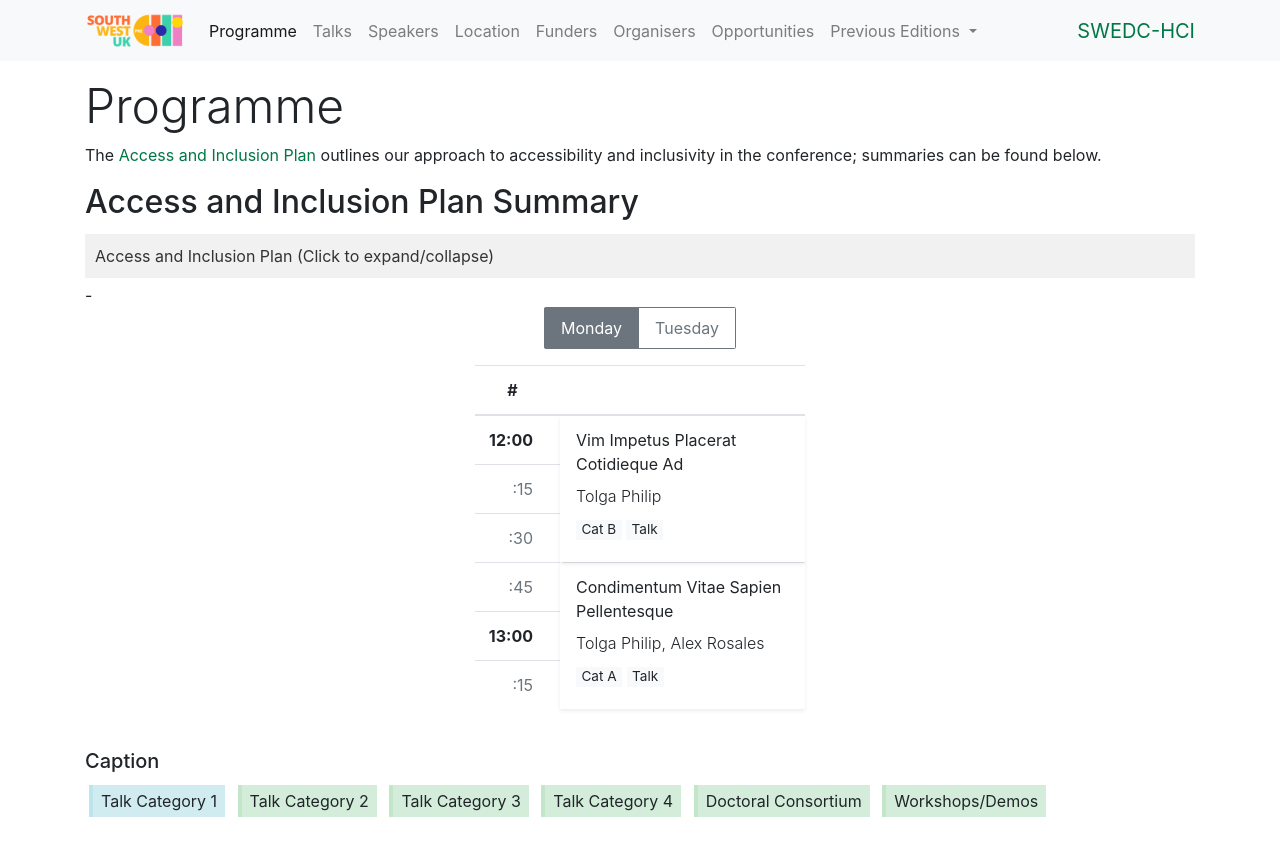
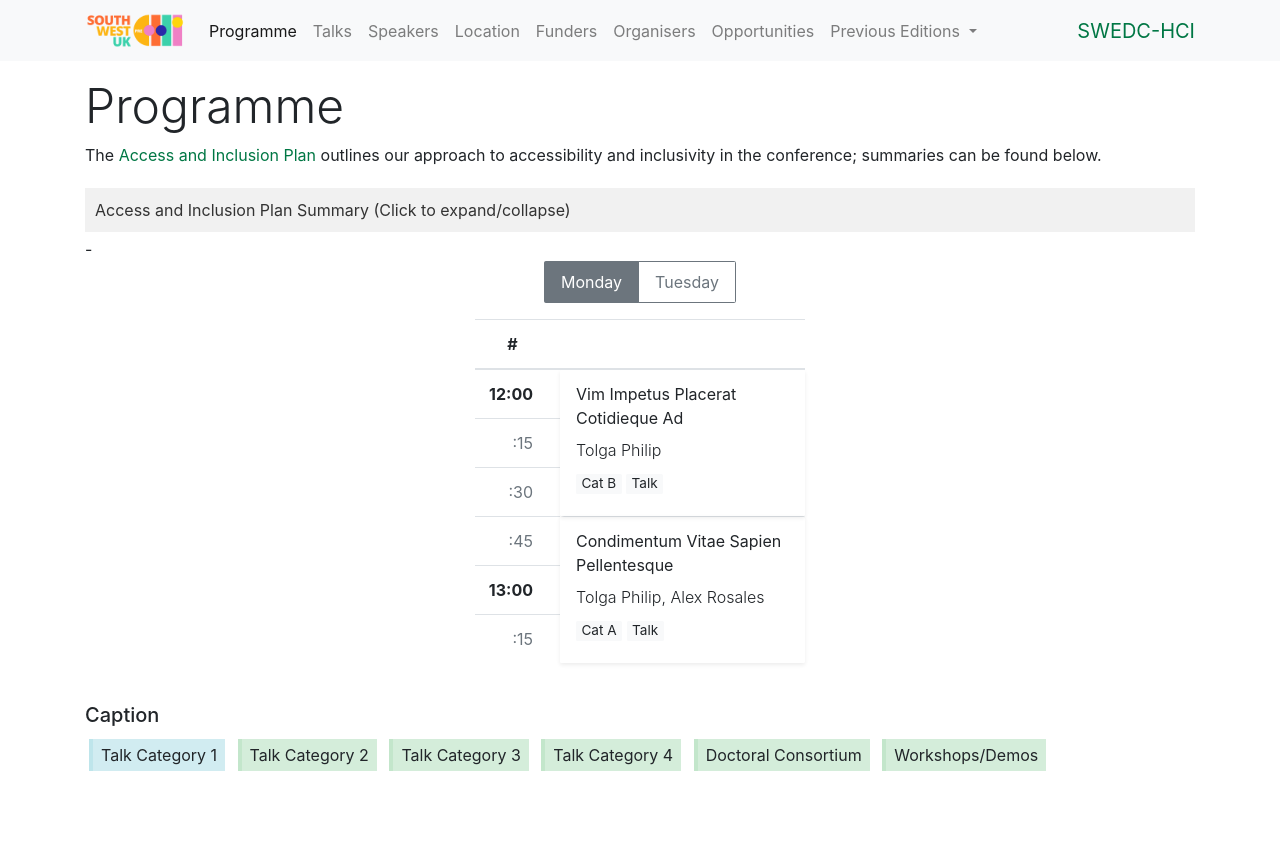
Before and after one commit to South-West-UK-Pre-CHI/South-West-UK-Pre-CHI.github.io, a Jekyll site: the page built from programme/index.md, in a window 1280 px wide. Shown: the top 856 px of the page. Built offline with Jekyll 4.4.1, drawn with Linux system fonts in a browser that asks for light colours.

Commit message:
Update access_plan_dropdown.html

```diff
--- a/_includes/partials/access_plan_dropdown.html
+++ b/_includes/partials/access_plan_dropdown.html
@@ -1,9 +1,8 @@
 <div id="access">
-  <h2>Access and Inclusion Plan Summary</h2>
 
   <!-- Collapsible Parent Section (Access and Inclusion Plan) -->
   <button class="accordion-button" onclick="toggleAccordion('access-plan')">
-    Access and Inclusion Plan (Click to expand/collapse)
+    Access and Inclusion Plan Summary (Click to expand/collapse)
   </button>
 
   <div id="content-access-plan" class="accordion-content">
```
